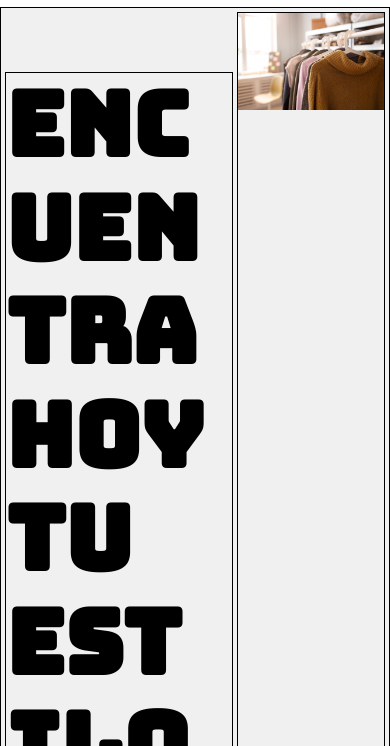
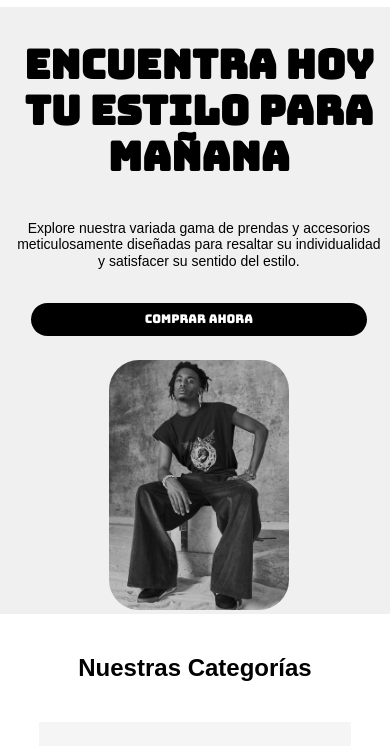
Before and after one commit to JOSASA/ecommerce2.0, a website built with Vite: page index.html in a window 390 px wide. Shown: the part 53-799 px from the top of the page. Built offline with nearby package versions, Linux system fonts and the light colour scheme; files whose address does not match are found by name.

Commit message:
ya quedo la section del h1( con mi mejor amigo openai)

```diff
--- a/index.html
+++ b/index.html
@@ -47,28 +47,26 @@
     </div>
 
     <main>
-            <section class="contenedor-comprar" >
-                <div class="contenedor-texto-comprar">
+            <section class="conteiner-buy" >
+                <div class="conteiner-title">
                     <h1>ENCUENTRA HOY TU ESTILO PARA MAÑANA</h1>
-
                         <P>Explore nuestra variada gama de prendas y accesorios meticulosamente diseñadas para resaltar su individualidad y satisfacer su sentido del estilo.</P>
-                        <div class="boton-comprar-ahora">
-                            <a  href="#">Comprar Ahora</a>
-                        </div>
-
+                    <div class="conteiner-button-buy">
+                        <a  href="#">Comprar Ahora</a>
                     </div>
-
-                <div class="contenedor-imagen">
-                        <img  src="src/images/ropa.jpg" alt="armario de ropa">
+                </div>
+                <div class="conteiner-image-model">
+                        <img  src="src/images/a1678077126e576b59a7d387e29d92da.jpg" alt="armario de ropa">
                 </div>
             </section>
+
+
         <section class="contenedor-categorias">
             <h2 class="titulo-seccion">Nuestras Categorías</h2>
                 <div class="categorias">
                     <a href="" >
                         <div class="categoria">
                             <img src="src/images/ropa.jpg" alt="Ropa Deportiva">
-
                         </div>
                     </a>
                     <a href="">
--- a/src/css/style.css
+++ b/src/css/style.css
@@ -210,66 +210,167 @@ body {
   color: #f0f0f0;
 }*/
 
-.contenedor-comprar {
+
+/*contenedor comprar*/
+.conteiner-buy {
+  background-color: #F0F0F0;
   display: flex;
-  background-color: #f0f0f0;
+  flex-wrap: wrap;
+  padding: 1%;
+  gap: 2%;
+  width: 100%;
+  max-width: auto;
   height: auto;
-  border:#000000 1px solid;
-  padding: 1%;
-  gap: 1%;
-  object-fit: contain;
-  justify-content: space-between;
-  min-height: 800px;
-  flex: auto;
-}
-.contenedor-texto-comprar{
-  width: 60%;
-}
-.contenedor-texto-comprar h1{
-  font-family: 'bungee', sans-serif;
-  border:#000000 1px solid;
-  font-size: 9rem;
-  word-wrap: break-word;
-}
-.contenedor-texto-comprar P{
-font-family: 'Krub', sans-serif;
-text-align: left;
-font-size: 2rem;
-border: #000000 1px solid;
+  max-height: 600px;
+  justify-content: center;
 }
 
-.contenedor-imagen {
-  width: 40%;
-  border: #000000 1px solid;
-  height: auto;
+.conteiner-title {
+  display: flex;
+  text-align: center;
+  width: 60%;
+  font-family: 'Bungee', sans-serif;
+  font-size: 3.4rem;
+  padding: 1%;
+  justify-content: space-between;
+  flex-direction: column;
+  align-items: center;
+  text-align: center;
 }
-.contenedor-imagen img{
-  width: auto;
-  height: auto;
-  object-fit: cover;
-  max-height: 100%;
-  max-width: 100%;
-}
-.boton-comprar-ahora{
+.conteiner-title h1{
 
 }
-.boton-comprar-ahora a{
-    display: block;
-    width: 20%;
-    padding: 20px;
-    border-radius: 100px;
-    text-align: center;
-    color: #f0f0f0;
-    background-color: black;
+
+.conteiner-title p {
+  font-family: Arial, Helvetica, sans-serif;
+  font-size: 2.2rem;
+  text-align: center;
+  width: 100%;
+}
+
+.conteiner-button-buy {
+  background-color: #000000;
+
+  min-width: 120px;
+  height: 8%;
+  padding: 10px;
+  border-radius: 50px;
+  display: flex;
+  align-items: center;
+  align-self: center;
+  text-align: center;
+  justify-content: center;
+  width: fit-content;
+  padding: 10px 20px;
+  margin: 20px auto;
+}
+
+.conteiner-button-buy a {
+  color: white;
+  font-size: 1.5rem;
+  text-decoration: none;
+  width: 100%;
+  transition: all 0.3s ease-in-out;
+
+}
+.conteiner-button-buy:hover {
+  background-color: red;
+  transform: scale(1.1);
+  box-shadow: 0px 4px 10px #ff3333;
+}
+
+.conteiner-image-model {
+  height: auto;
+
+  display: flex;
+  justify-content: center;
+}
+
+.conteiner-image-model img {
+  object-fit: cover;
+  align-self: center;
+  height: 500px;
+  width: 300px;
+  box-sizing: border-box;
+  border-radius: 30px;
+  transition: all 0.3s ease-in-out;
+}
+.conteiner-image-model img:hover {
+  transform: scale(1.05);
+  box-shadow: 0px 8px 20px rgba(255, 51, 51, 0.7);
+}
+/* ESto de aqui es IA UWU */
+/* Responsive Design */
+@media (max-width: 1024px) {
+  .conteiner-title {
+    width: 80%;
+    font-size: 2.8rem; /* Reduce el tamaño del título */
+  }
+
+  .conteiner-title p {
+    font-size: 1.8rem; /* Ajusta el tamaño del párrafo */
+  }
+
+  .conteiner-image-model img {
+    height: 400px;
+    width: 250px;
+  }
+}
+
+/* Tablets más pequeñas y pantallas medianas (ej: 768px) */
+@media (max-width: 768px) {
+  .conteiner-buy {
+    flex-direction: column; /* Pila los elementos */
+    align-items: center;
+    max-height: none; /* Permite que crezca en altura */
+  }
+
+  .conteiner-title {
+    width: 90%;
+    font-size: 2.4rem; /* Reduce más el título */
+  }
+
+  .conteiner-title p {
     font-size: 1.6rem;
-    transition: background-color 0.3s ease;
-    word-wrap: break-word;
+  }
+
+  .conteiner-button-buy {
+    margin: 20px auto; /* Centra en pantallas pequeñas */
+  }
+
+  .conteiner-image-model img {
+    height: 300px;
+    width: 200px;
+  }
 }
-.boton-comprar-ahora a:hover{
-  background-color: var(--gris);
-  color: #000000;
+
+/* Smartphones (ej: 480px) */
+@media (max-width: 480px) {
+  .conteiner-title {
+    width: 95%;
+    font-size: 2rem; /* Título más pequeño */
+  }
+
+  .conteiner-title p {
+    font-size: 1.4rem; /* Párrafo más pequeño */
+  }
+
+  .conteiner-button-buy {
+    /* El botón ocupará todo el ancho disponible */
+    width: 80%;
+    max-width: 300px; /* Evita que sea demasiado grande */
+    margin: 20px auto;
+  }
+
+  .conteiner-button-buy a {
+    font-size: 1.2rem;
+  }
+
+  .conteiner-image-model img {
+    height: 250px;
+    width: 180px;
+  }
 }
-/*contenedor comprar*/
 
 /*INICIA PRODUCTOS*/
 .contenedor-categorias h2{
```
Also changed, not shown: src/images/a1678077126e576b59a7d387e29d92da.jpg (added).
